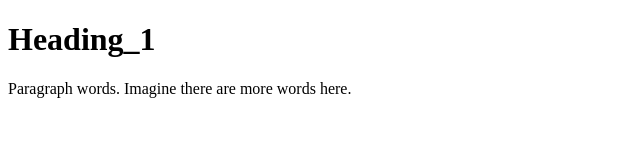
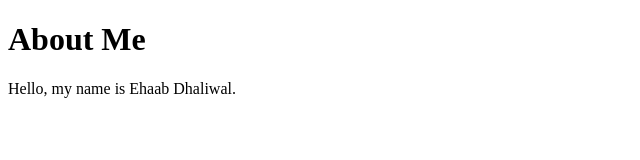
Before and after one commit to ehaabd/ehaabd.github.io, a plain HTML site: page index.html in a window 1280 px wide. Shown: the whole page, without its empty margins (0-640 px from the left). Drawn offline with Linux system fonts and the light colour scheme.

Commit message:
Updated even more stuff

```diff
--- a/index.html
+++ b/index.html
@@ -1,10 +1,10 @@
 <!DOCTYPE html>
 <html>
   <head>
-    <title>Title</title>
+    <title></title>
   </head>
 <body>
-  <h1>Heading_1</h1>
-  <p>Paragraph words. Imagine there are more words here.</p>
+  <h1>About Me</h1>
+  <p>Hello, my name is Ehaab Dhaliwal.</p>
 </body>
 </html>
```
